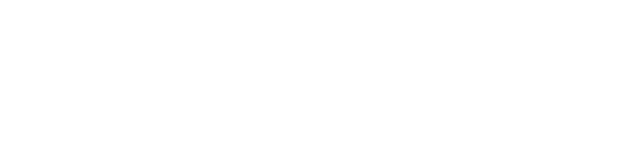
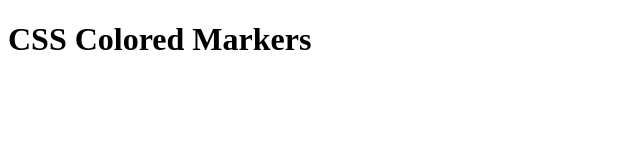
Before and after one commit to nedoratic/fcc-nrwd-03-colored-markers, a plain HTML site: page index.html in a window 1280 px wide. Shown: the whole page, without its empty margins (0-640 px from the left). Drawn offline with Linux system fonts and the light colour scheme.

Commit message:
index.html - h1 element and h1 content added

```diff
--- a/index.html
+++ b/index.html
@@ -8,6 +8,8 @@
         <link rel="stylesheet" href="./style.css">
     </head>
     <body>
-        <header></header>
+        <header>
+            <h1>CSS Colored Markers</h1>
+        </header>
     </body>
 </html>
```
